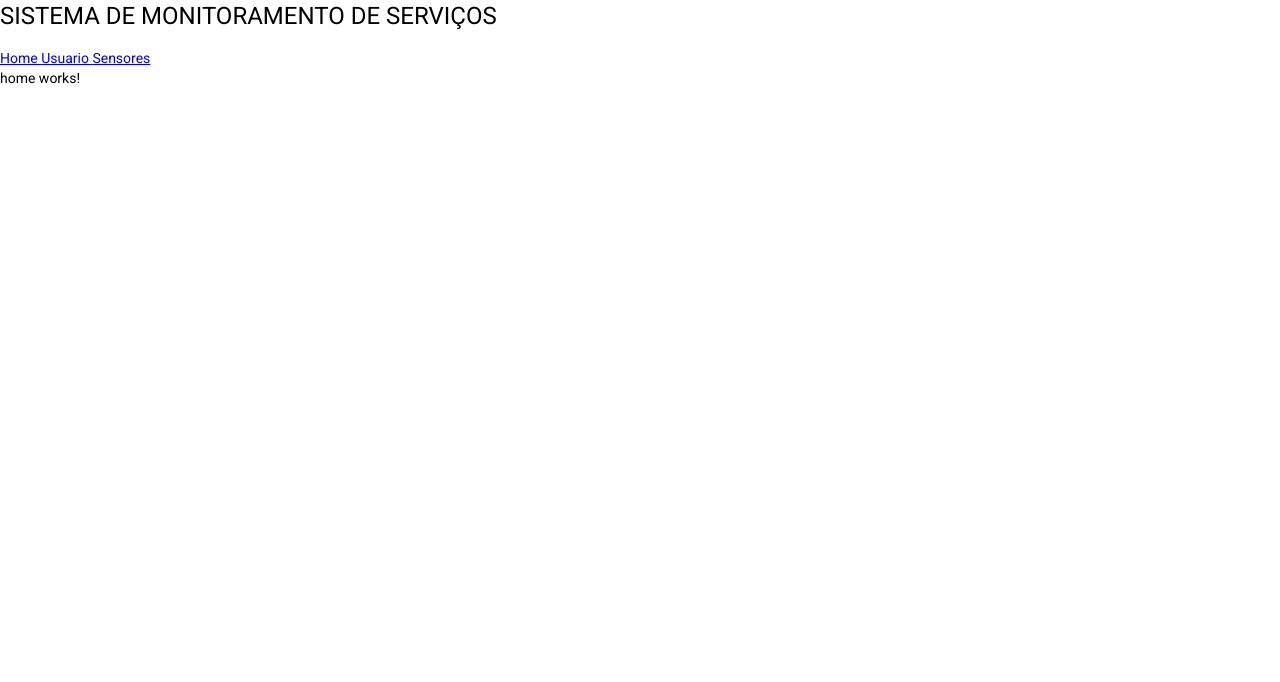
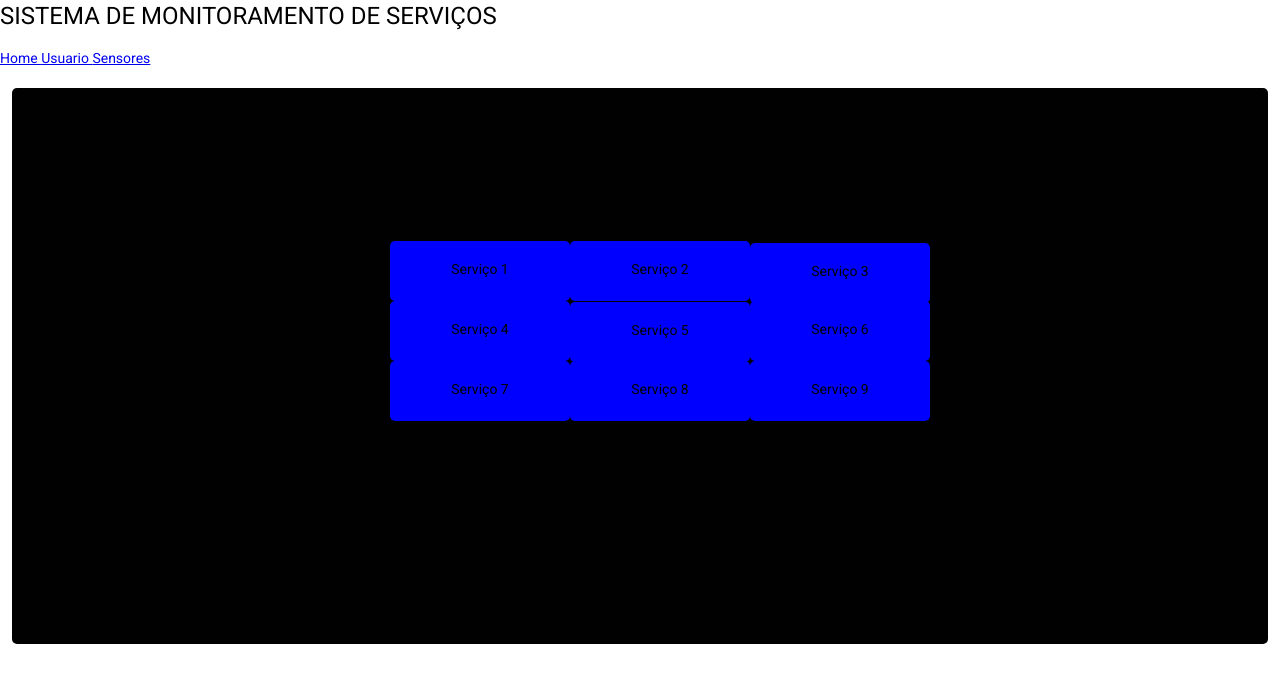
Before and after one commit to Univesp-Erickbento/PI3-SMS, an Angular app: page /home in a window 1280 px wide. Shown: the top 682 px of the page. Built offline with nearby package versions, Linux system fonts and the light colour scheme.

Commit message:
Criação da pagina home

```diff
--- a/src/app/app.component.html
+++ b/src/app/app.component.html
@@ -1,6 +1,6 @@
 <h1> SISTEMA DE MONITORAMENTO DE SERVIÇOS</h1>
 <nav>
-  <a routerLink="/">Home </a>
+  <a routerLink="/home">Home </a>
   <a routerLink="/cadastro-usuario">Usuario </a>
   <a routerLink="/cadastro-sensores">Sensores </a>
 </nav>
--- a/src/app/componentes/pages/home/home.component.html
+++ b/src/app/componentes/pages/home/home.component.html
@@ -1 +1,50 @@
-<p>home works!</p>
+
+<body>
+    <div class="div-inteira">
+        <div class="serviço-1">
+            <div>
+       <p class="parag">Serviço 1</p>
+    </div>
+</div>
+    <div class="serviço-2">
+        <div>
+        <p class="parag">Serviço 2</p>
+</div>
+    </div>
+    <div class="serviço-3">
+        <div>
+        <p class="parag">Serviço 3</p>
+        </div>
+    </div>
+    <div class="serviço-4">
+        <p class="parag">Serviço 4</p>
+        <div>
+    </div>
+    <div class="serviço-5">
+        <div class="serviços">
+        <p class="parag">Serviço 5</p>
+            </div>
+    </div>
+</div>
+    <div class="serviço-6">
+        <div class="serviços">
+        <p class="parag">Serviço 6</p>
+            </div>
+    </div>
+    <div class="serviço-7">
+        <div class="serviços">
+        <p class="parag">Serviço 7</p>
+        </div>
+    </div>
+    <div class="serviço-8">
+        <div class="serviços">
+        <p class="parag">Serviço 8</p>
+        </div>
+    </div>
+    <div class="serviço-9">
+        <div class="serviços">
+        <p class="parag">Serviço 9</p>
+            </div>
+        </div>
+</div>
+</body>
--- a/src/app/componentes/pages/home/home.component.scss
+++ b/src/app/componentes/pages/home/home.component.scss
@@ -0,0 +1,106 @@
+.div-inteira {
+    width: 1000px;
+    height: 300px;
+    background-color: rgb(1, 1, 1);
+    border-radius: 5px;
+    padding: 10%;
+    margin: auto;
+    margin-top: 20px;
+
+}
+
+.serviço-1 {
+    width: 180px;
+    height: 60px;
+    background-color: blue;
+    border-radius: 5px;
+    margin-left: 250px;
+    margin-top: 25px;
+}
+
+p {
+    text-align: center;
+    top: 15px;
+    padding: 10%;
+    margin: auto;
+}
+
+.serviço-2 {
+    width: 180px;
+    height: 60px;
+    background-color: blue;
+    border-radius: 5px;
+    position: relative;
+    margin-left: 430px;
+    top: -60px;
+}
+
+.serviço-3 {
+    width: 180px;
+    height: 60px;
+    background-color: blue;
+    border-radius: 5px;
+    position: relative;
+    margin-left: 610px;
+    top: -118px;
+}
+
+.serviço-4 {
+    width: 180px;
+    height: 60px;
+    background-color: blue;
+    border-radius: 5px;
+    margin-left: 250px;
+    top: -150px;
+    margin-top: -120px;
+}
+
+.serviço-5 {
+    width: 180px;
+    height: 60px;
+    background-color: blue;
+    border-radius: 5px;
+    position: relative;
+    margin-left: 180px;
+    top: -55px;
+}
+
+.serviço-6 {
+    width: 180px;
+    height: 60px;
+    background-color: blue;
+    border-radius: 5px;
+    position: relative;
+    margin-left: 610px;
+    top: -60px;
+}
+
+.serviço-7 {
+    width: 180px;
+    height: 60px;
+    background-color: blue;
+    border-radius: 5px;
+    position: relative;
+    margin-top: -60px;
+    margin-left: 250px
+}
+
+.serviço-8 {
+    width: 180px;
+    height: 60px;
+    background-color: blue;
+    border-radius: 5px;
+    position: relative;
+    margin-left: 430px;
+    top: -60px;
+}
+
+.serviço-9 {
+    width: 180px;
+    height: 60px;
+    background-color: blue;
+    border-radius: 5px;
+    position: relative;
+    margin-left: 610px;
+    top: -120px;
+}
```
